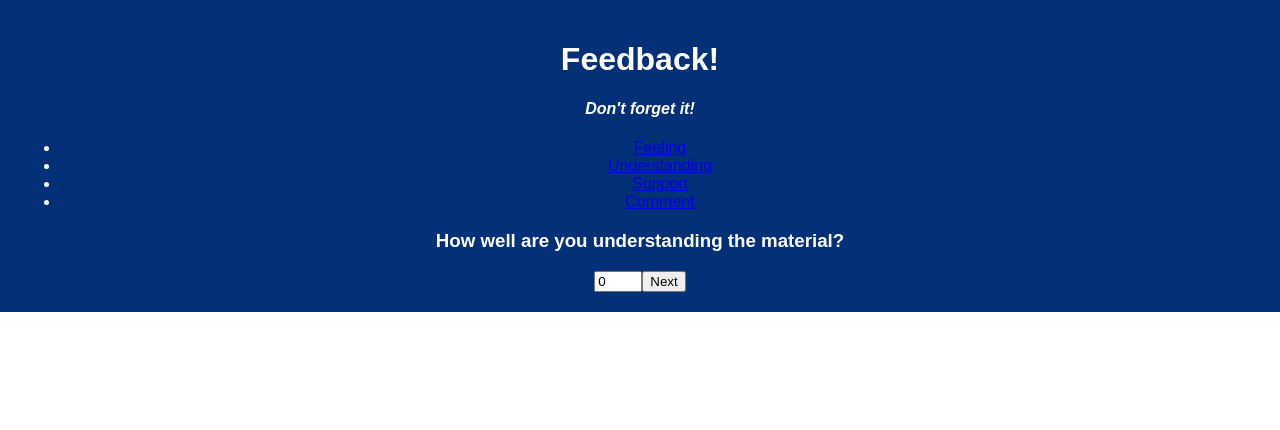
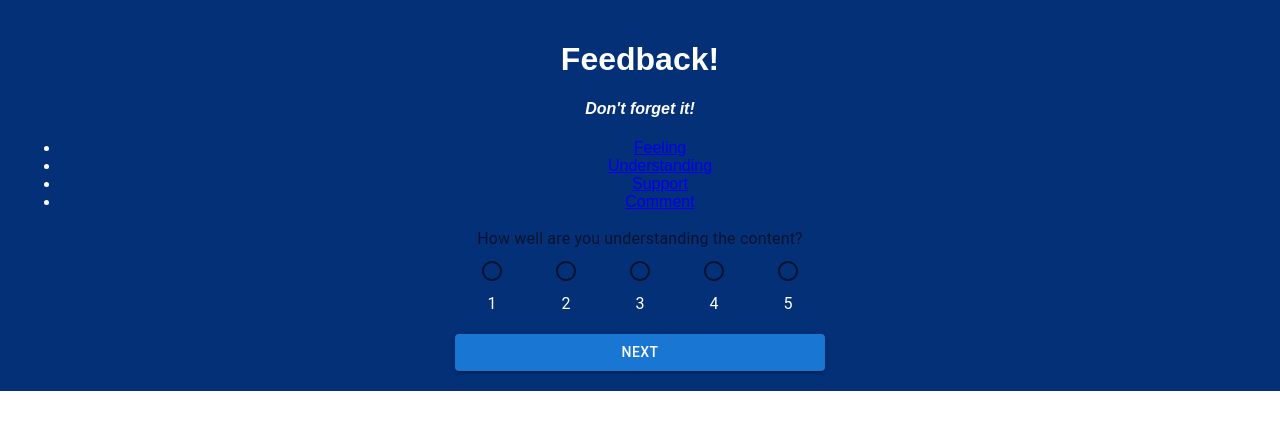
Before and after one commit to ChrisCantoni/redux-feedback-loop, a React (Create React App) app: page /#/2 in a window 1280 px wide. Shown: the top 430 px of the page. Built offline with nearby package versions, Linux system fonts and the light colour scheme.

Commit message:
Added radio selectors for other inputs and Textfield for comments.

```diff
--- a/src/components/Comment/Comment.jsx
+++ b/src/components/Comment/Comment.jsx
@@ -1,6 +1,8 @@
 import {useDispatch} from 'react-redux';
 import {useState} from 'react';
 import {useHistory} from 'react-router-dom';
+import TextField from '@mui/material/TextField';
+import Button from '@mui/material/Button';
 
 function Comment() {
     const [newComment, setNewComment] = useState('');
@@ -19,8 +21,11 @@ function Comment() {
         <div>
             <h3>Would you like to add additional comments?</h3>
         <form onSubmit={handleSubmit}>
-            <input type="text" value={newComment} onChange={(e) => setNewComment(e.target.value)}/>
-            <button type="submit">Next</button>
+            <TextField variant="filled" placeholder="Comments are entirely optional"
+            value={newComment} onChange={(e) => setNewComment(e.target.value)} multiline minRows={4}
+            size="medium" sx={{width: {sm:200, md:300}}}/>
+            <br/>
+            <Button variant="contained" type="submit">Next</Button>
         </form>
         </div>
     )
--- a/src/components/Support/Support.jsx
+++ b/src/components/Support/Support.jsx
@@ -1,11 +1,22 @@
 import {useDispatch} from 'react-redux';
 import {useState} from 'react';
 import {useHistory} from 'react-router-dom';
+import {useSelector} from 'react-redux';
+import Radio from '@mui/material/Radio';
+import RadioGroup, {useRadioGroup} from '@mui/material/RadioGroup';
+import FormControlLabel from '@mui/material/FormControlLabel';
+import FormControl from '@mui/material/FormControl';
+import FormLabel from '@mui/material/FormLabel';
+import Button from '@mui/material/Button';
 
 function Support() {
-    const [newSupport, setNewSupport] = useState(0);
+    const [newSupport, setNewSupport] = useState(useSelector(store => store.support));
     const history = useHistory();
     const dispatch = useDispatch();
+
+    const handleRadioChange = (e) => {
+        setNewSupport(e.target.value);
+    }
 
     const handleSubmit = (e) => {
         e.preventDefault();
@@ -17,11 +28,23 @@ function Support() {
 
     return (
         <div>
-            <h3>How supported do you feel?</h3>
             <form onSubmit={handleSubmit}>
-            <input type="number" value={newSupport} min="1" max="5"
-            onChange={(e) => setNewSupport(e.target.value)}/>
-            <button type="submit">Next</button>
+                <FormControl>
+            <FormLabel>How supported do you feel?</FormLabel>
+            <RadioGroup row
+            value={newSupport}
+            onChange={handleRadioChange}>
+
+                <FormControlLabel value="1" control={<Radio />} label="1" labelPlacement="bottom"/>
+                <FormControlLabel value="2" control={<Radio />} label="2" labelPlacement="bottom"/>
+                <FormControlLabel value="3" control={<Radio />} label="3" labelPlacement="bottom"/>
+                <FormControlLabel value="4" control={<Radio />} label="4" labelPlacement="bottom"/>
+                <FormControlLabel value="5" control={<Radio />} label="5" labelPlacement="bottom"/>
+            </RadioGroup>
+            <br/>
+            <Button variant="contained" type="submit">Next</Button>
+
+        </FormControl>
         </form>
         </div>
     )
--- a/src/components/Understanding/Understanding.jsx
+++ b/src/components/Understanding/Understanding.jsx
@@ -1,11 +1,22 @@
 import {useDispatch} from 'react-redux';
 import {useState} from 'react';
 import {useHistory} from 'react-router-dom';
+import {useSelector} from 'react-redux';
+import Radio from '@mui/material/Radio';
+import RadioGroup, {useRadioGroup} from '@mui/material/RadioGroup';
+import FormControlLabel from '@mui/material/FormControlLabel';
+import FormControl from '@mui/material/FormControl';
+import FormLabel from '@mui/material/FormLabel';
+import Button from '@mui/material/Button';
 
 function Understanding() {
-    const [newUnderstanding, setNewUnderstanding] = useState(0);
+    const [newUnderstanding, setNewUnderstanding] = useState(useSelector(store => store.understanding));
     const history = useHistory();
     const dispatch = useDispatch();
+
+    const handleRadioChange = (e) => {
+        setNewUnderstanding(e.target.value);
+    }
 
     const handleSubmit = (e) => {
         e.preventDefault();
@@ -17,11 +28,23 @@ function Understanding() {
 
     return (
         <div>
-            <h3>How well are you understanding the material?</h3>
             <form onSubmit={handleSubmit}>
-            <input type="number" value={newUnderstanding} min="1" max="5"
-            onChange={(e) => setNewUnderstanding(e.target.value)}/>
-            <button type="submit">Next</button>
+                <FormControl>
+            <FormLabel>How well are you understanding the content?</FormLabel>
+            <RadioGroup row
+            value={newUnderstanding}
+            onChange={handleRadioChange}>
+
+                <FormControlLabel value="1" control={<Radio />} label="1" labelPlacement="bottom"/>
+                <FormControlLabel value="2" control={<Radio />} label="2" labelPlacement="bottom"/>
+                <FormControlLabel value="3" control={<Radio />} label="3" labelPlacement="bottom"/>
+                <FormControlLabel value="4" control={<Radio />} label="4" labelPlacement="bottom"/>
+                <FormControlLabel value="5" control={<Radio />} label="5" labelPlacement="bottom"/>
+            </RadioGroup>
+            <br/>
+            <Button variant="contained" type="submit">Next</Button>
+
+        </FormControl>
         </form>
         </div>
     )
```
